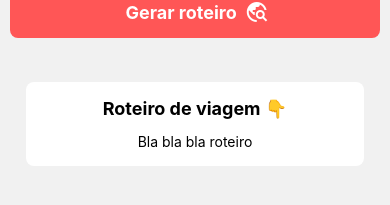
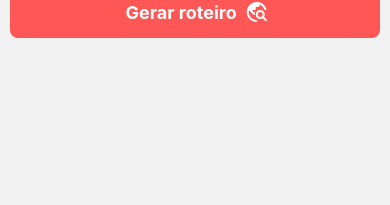
Before and after one commit to LeonardoFeba/-travel-itinerary-app, a React Native app: screen / in a window 390 px wide. Shown: the part 275-480 px from the top of the page. Built offline with nearby package versions, Linux system fonts and the light colour scheme.

Commit message:
fix: shows 'itinerary' only after pressing the button

```diff
--- a/src/styled-components/index.js
+++ b/src/styled-components/index.js
@@ -21,7 +21,7 @@ const KEY_GPT = "";
 
 export default function Home() {
   const [loading, setLoading] = useState(false);
-  const [travel, setTravel] = useState("Bla bla bla roteiro");
+  const [travel, setTravel] = useState("");
   const [city, setCity] = useState("");
   const [days, setDays] = useState(3);
 
@@ -31,6 +31,8 @@ export default function Home() {
       return;
     }
 
+    //Mensagem "chumbada" no campo do roteiro de viagem apenas para mostrá-lo.
+    setTravel("Aqui apareceria a resposta do chatGPT (roteiro de viagem)");
     setLoading(true);
     Keyboard.dismiss();
 
```
